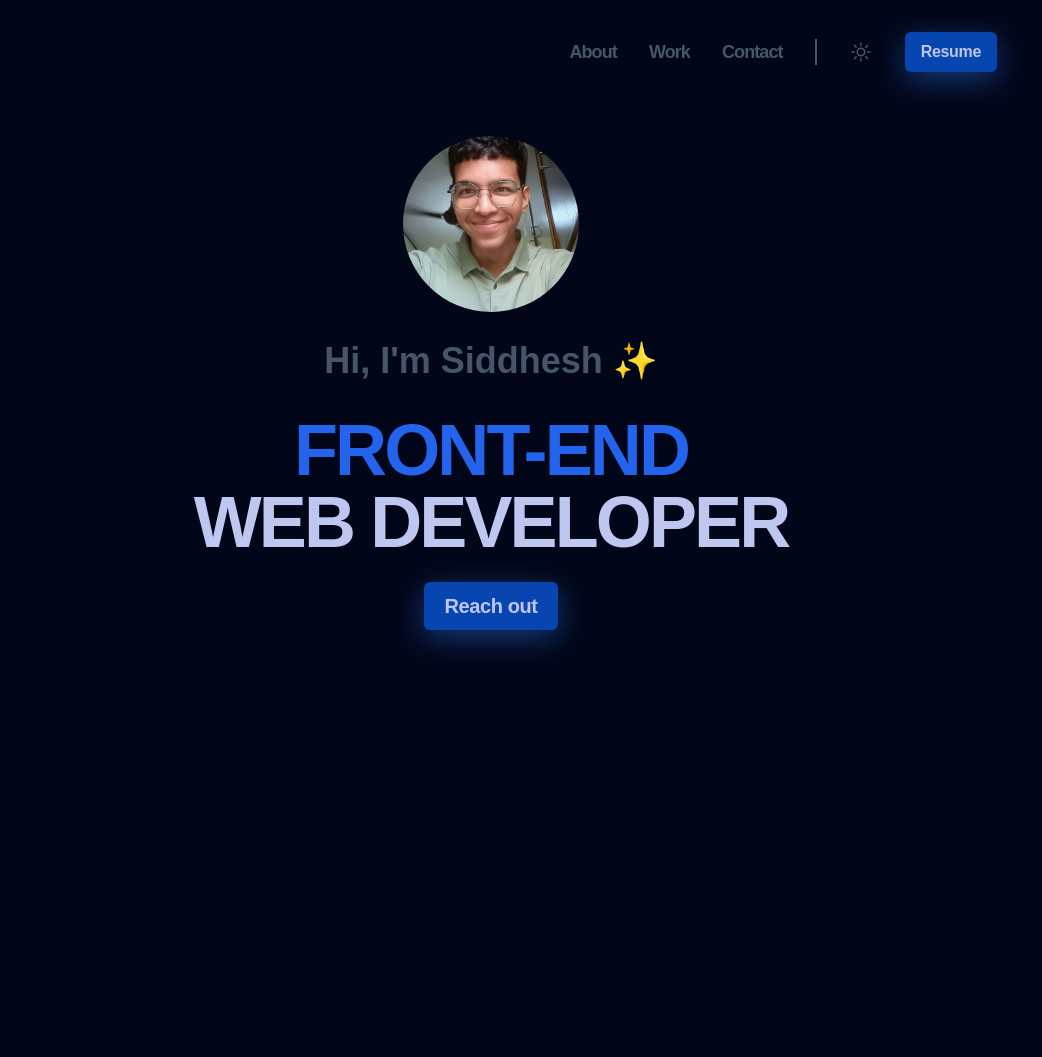
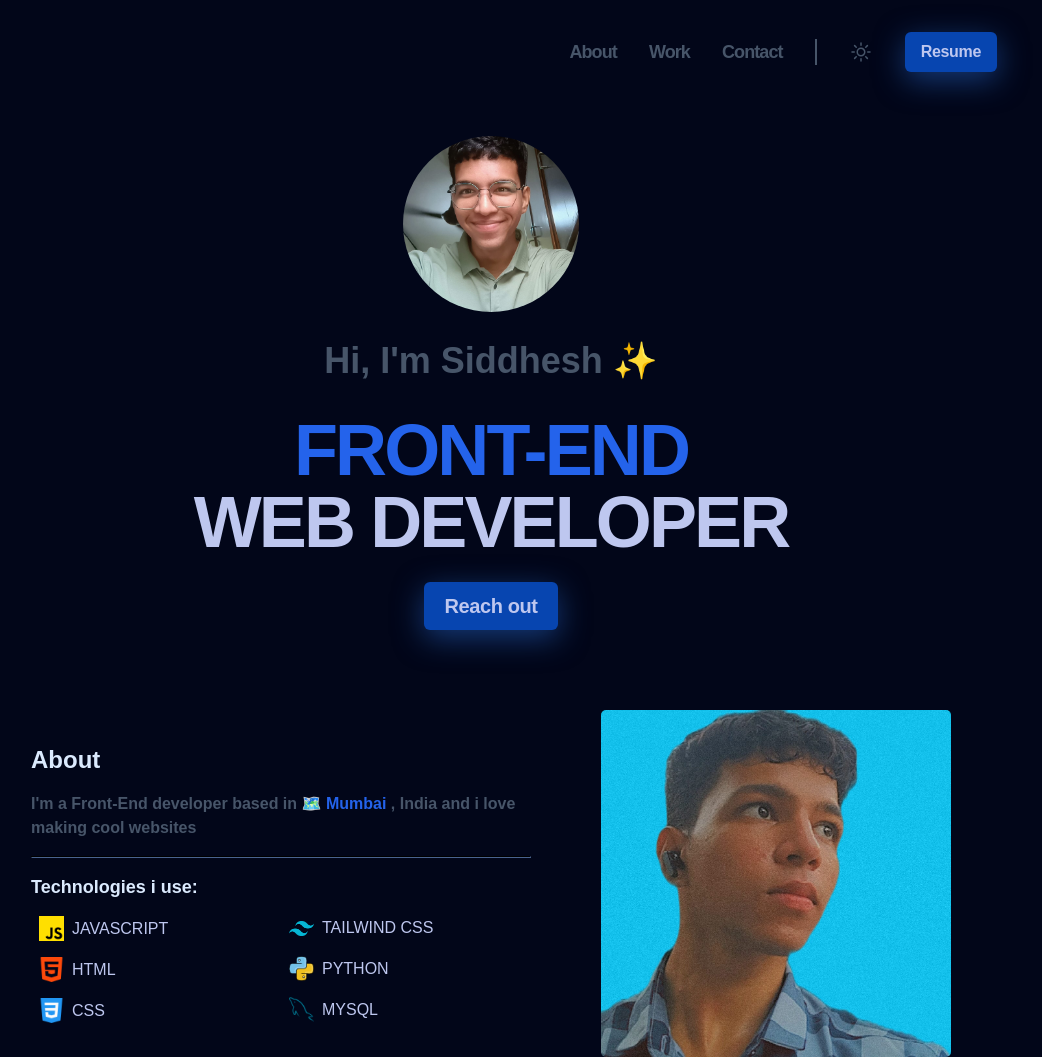
Before and after one commit to Slayer-X164/portfolio, a website built with Vite: page index.html in a window 1280 px wide. Shown: the whole page, without its empty margins (149-1191 px from the left). Before the commit the page ends 800 px from the top, so only its background shows below. Built offline with nearby package versions, Linux system fonts and the light colour scheme; a web font is replaced by a local one.

Commit message:
about page v1

```diff
--- a/index.html
+++ b/index.html
@@ -74,7 +74,36 @@
         <h1 class="hero__title"><strong>Front-End </strong><br>Web Developer</h1>
         <a href="#" class="hero__btn btn">Reach out</a>
       </section>
-      <!-- <section></section> -->
+      <section class="about container section">
+        <div class="about__content">
+          <h2 class="about__title">About</h2>
+          <p class="about__desc">I'm a Front-End developer based in 🗺️ <strong>Mumbai </strong>, India and i love making cool websites</p>
+          <hr class="about__hr">
+          <h3 class="about__subtitle">Technologies i use: </h3>
+          <div class="about__li_container">
+            <ul class="about__ul">
+              <li class="about__list">
+                <img src="/public/js.png" alt="tech">JAVASCRIPT</li>
+              <li class="about__list">
+                <img src="/public/html-5.png" alt="tech">HTML</li>
+              <li class="about__list">
+                <img src="/public/css-3.png" alt="tech">CSS</li>
+              </ul>
+
+            <ul class="about__ul">
+            <li class="about__list">
+              <img src="/public/tailwind.png" alt="tech">TAILWIND CSS</li>
+            <li class="about__list">
+              <img src="/public/python.png" alt="tech">PYTHON</li>
+            <li class="about__list">
+              <img src="/public/mysql (1).png" alt="tech">MYSQL</li>
+            </ul>
+          </div>
+        </div>
+        <div>
+          <img class="about__pfp" src="/public/pic 3.jpeg" alt="profile photo 2">
+        </div>
+      </section>
       <!-- <section></section> -->
       <!-- <section></section> -->
       <!-- <section></section> -->
--- a/source/main.js
+++ b/source/main.js
@@ -3,6 +3,7 @@ import '../styles/style.css';
 import '../styles/components/header.css';
 import '../styles/components/mobile-nav.css';
 import '../styles/components/hero.css'
+import '../styles/components/about.css'
 import '../styles/utils.css';
 
 import mobile_nav_func from './utils/mobile-nav'
--- /dev/null
+++ b/styles/components/about.css
@@ -0,0 +1,141 @@
+.about{
+    display: flex;
+    flex-direction: column;
+    align-items: center;
+    gap: 1rem;
+}
+.about__content{
+    display: flex;
+    flex-direction: column;
+    gap: 1rem;
+}
+.about__title{
+    color: var(--clr-blue100);
+}
+.about__desc{
+    font-size: var(--size-sm);
+    max-width: 500px;
+    color: var(--clr-slate600);
+    font-weight: 600;
+}
+.about__hr{
+    border-color: var(--clr-slate800);
+}
+.about__subtitle{
+    font-size: var(--size-lg);
+    color: var(--clr-blue100);
+}
+.about__ul{
+    display: flex;
+    flex-direction: column;
+    gap: 1em;
+    list-style-type: none;
+    padding-left: 0.5rem;
+    flex: 1;
+}
+.about__ul li img{
+    width: 20px;
+}
+.about__ul li{
+    display: flex;
+    align-items: center;
+    gap: 0.5rem;
+}
+.about__list{
+    font-size: var(--size-sm);
+    font-weight: 500;
+
+}
+.about__li_container{
+    display: flex;
+    justify-content:flex-start ;
+
+}
+.about__pfp{
+    width: 250px;
+    border-radius: 5px;
+}
+/* XS */
+@media (min-width:475px) {
+    .about{
+
+        gap: 1.5rem;
+    }
+    .about__content{
+        display: flex;
+        flex-direction: column;
+        gap: 1rem;
+    }
+    .about__title{
+        color: var(--clr-blue100);
+    }
+    .about__desc{
+        font-size: var(--size-sm);
+        max-width: 500px;
+        color: var(--clr-slate600);
+        font-weight: 600;
+    }
+    .about__hr{
+        border-color: var(--clr-slate800);
+    }
+    .about__subtitle{
+        font-size: var(--size-lg);
+        color: var(--clr-blue100);
+    }
+    .about__ul{
+        display: flex;
+        flex-direction: column;
+        gap: 1em;
+        list-style-type: none;
+        padding-left: 0.5rem;
+        flex: 1;
+    }
+    .about__ul li img{
+        width: 25px;
+    }
+    .about__ul li{
+        display: flex;
+        align-items: center;
+        gap: 0.5rem;
+    }
+    .about__list{
+        font-size: var(--size-sm);
+        font-weight: 500;
+
+    }
+    .about__li_container{
+        display: flex;
+        justify-content:flex-start ;
+
+    }
+}
+/* sm */
+/* @media (min-width:640px) {
+
+} */
+/* med */
+/* @media (min-width:768px) {
+
+} */
+/* lg */
+@media (min-width:1024px) {
+    .about{
+        display: flex;
+        flex-direction: row;
+        justify-content: space-evenly;
+        align-items: center;
+    }
+    .about__pfp{
+        width: 350px;
+        border-radius: 5px;
+    }
+}
+
+/* xl */
+@media (min-width:1028px) {
+
+}
+/* 2xl */
+/* @media (min-width:1536px) {
+
+} */
--- a/styles/components/header.css
+++ b/styles/components/header.css
@@ -74,6 +74,7 @@
 }
 /* lg */
 @media (min-width:1024px) {
+
     .container{
         max-width: 1024px;
     }
--- a/styles/components/hero.css
+++ b/styles/components/hero.css
@@ -83,6 +83,6 @@
     }
 }
 /* 2xl */
-@media (min-width:1536px) {
+/* @media (min-width:1536px) {
 
-}
+} */
```
Also changed, not shown: public/css-3.png (added), public/html-5.png (added), public/js.png (added), public/mysql (1).png (added), public/mysql.png (added), public/pic 3.jpeg (added), public/python.png (added), public/tailwind.png (added).
